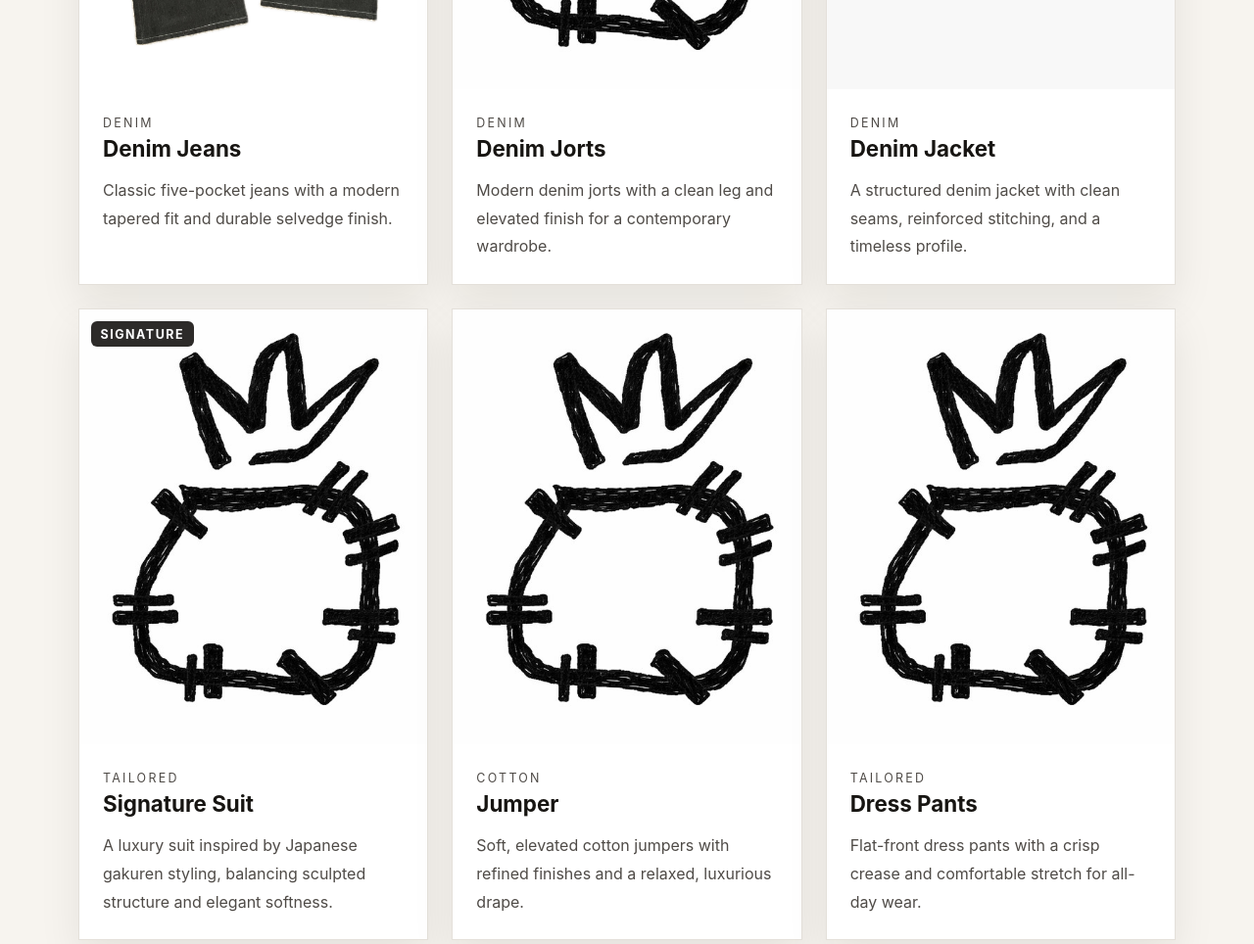
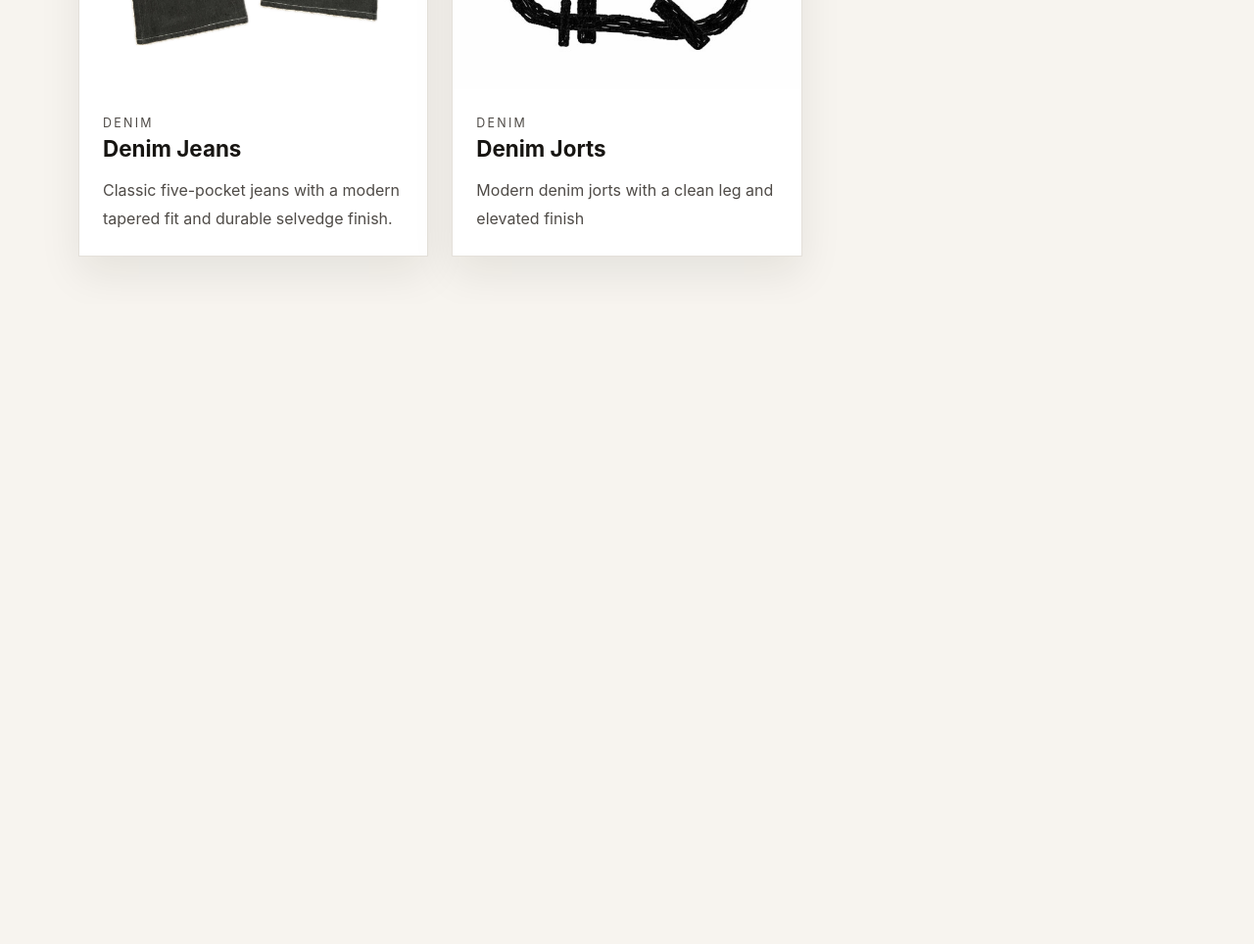
Before and after one commit to ralu92/sutrehouse, a website: page clothing.html in a window 1280 px wide. Shown: the part 820-1784 px from the top of the page at 98% size. After the commit the page ends 1130 px from the top, so only its background shows below. Drawn offline with Linux system fonts and the light colour scheme.

Commit message:
Update clothing.html

```diff
--- a/clothing.html
+++ b/clothing.html
@@ -4,11 +4,17 @@
         <meta name="viewport" content="width=device-width, initial-scale=1.0">
         <link rel="stylesheet" href="stylesheet.css">
     </head>
+
     <body>
+
         <header class="site-header">
-            <a href="index.html"><img src="sutre.jpg" class="logo" alt="SutreHouse logo"></a>
+            <a href="index.html">
+                <img src="sutre.jpg" class="logo" alt="SutreHouse logo">
+            </a>
+
             <nav class="main-nav">
                 <a href="index.html">Home</a>
+                <a href="clothing.html">Clothing</a>
                 <a href="bags.html">Bags</a>
                 <a href="accessories.html">Accessories</a>
                 <a href="collaborations.html">Collaborations</a>
@@ -19,13 +25,20 @@
         </header>
 
         <main>
+
             <section class="page-hero">
                 <span class="eyebrow">Clothing</span>
+
                 <h1>Seasonless silhouettes, tailored for presence.</h1>
-                <p>Explore elevated wardrobe staples crafted with precise cuts, tactile textures, and understated detail.</p>
+
+                <p>
+                    Explore elevated wardrobe staples crafted with precise cuts,
+                    tactile textures, and understated detail.
+                </p>
             </section>
 
             <section class="product-grid-3">
+
                 <a href="denim-jeans.html" class="product-card" aria-label="Denim Jeans">
                     <img src="denim-jeans.jpg" alt="Denim Jeans">
                     <div class="card-copy">
@@ -40,61 +53,4 @@
                     <div class="card-copy">
                         <p class="product-type">Denim</p>
                         <h2>Denim Jorts</h2>
-                            <p>Modern denim jorts with a clean leg and elevated finish for a contemporary wardrobe.</p>
-                        </div>
-                    </a>
-
-                    <a href="denim-jacket.html" class="product-card" aria-label="Denim Jacket">
-                        <span class="product-badge">Signature</span>
-                        <img src="denim-jacket.jpg" alt="Denim Jacket">
-                        <div class="card-copy">
-                            <p class="product-type">Denim</p>
-                            <h2>Denim Jacket</h2>
-                            <p>A structured denim jacket with clean seams, reinforced stitching, and a timeless profile.</p>
-                        </div>
-                    </a>
-
-                    <a href="suit-jacket.html" class="product-card" aria-label="Blazer">
-                        <span class="product-badge">Signature</span>
-                        <img src="sutre.jpg" alt="Signature Suit">
-                        <div class="card-copy">
-                            <p class="product-type">Tailored</p>
-                            <h2>Signature Suit</h2>
-                            <p>A luxury suit inspired by Japanese gakuren styling, balancing sculpted structure and elegant softness.</p>
-                        </div>
-                    </a>
-
-                    <a href="cotton-jumpers.html" class="product-card" aria-label="Jumper">
-                        <img src="sutre.jpg" alt="Jumper">
-                        <div class="card-copy">
-                            <p class="product-type">Cotton</p>
-                            <h2>Jumper</h2>
-                            <p>Soft, elevated cotton jumpers with refined finishes and a relaxed, luxurious drape.</p>
-                        </div>
-                    </a>
-
-                    <a href="dress-pants.html" class="product-card" aria-label="Dress Pants">
-                        <img src="sutre.jpg" alt="Dress Pants">
-                        <div class="card-copy">
-                            <p class="product-type">Tailored</p>
-                            <h2>Dress Pants</h2>
-                            <p>Flat-front dress pants with a crisp crease and comfortable stretch for all-day wear.</p>
-                        </div>
-                    </a>
-
-                    <a href="backless dress.html" class="product-card" aria-label="Backless Dress">
-                        <img src="sutre.jpg" alt="Backless Dress">
-                        <div class="card-copy">
-                            <p class="product-type">Tailored</p>
-                            <h2>Backless Dress</h2>
-                            <p>A sleek, backless dress with a tailored fit and elegant silhouette.</p>
-                        </div>
-                    </a>
-            </section>
-        </main>
-
-        <footer class="site-footer">
-            <p>SutreHouse · Clothing · Made for the modern wardrobe</p>
-        </footer>
-    </body>
-</html>
+                        <p>Modern denim jorts with a clean leg and elevated finish
```
Lines whose indentation alone changed are shown as unchanged.
